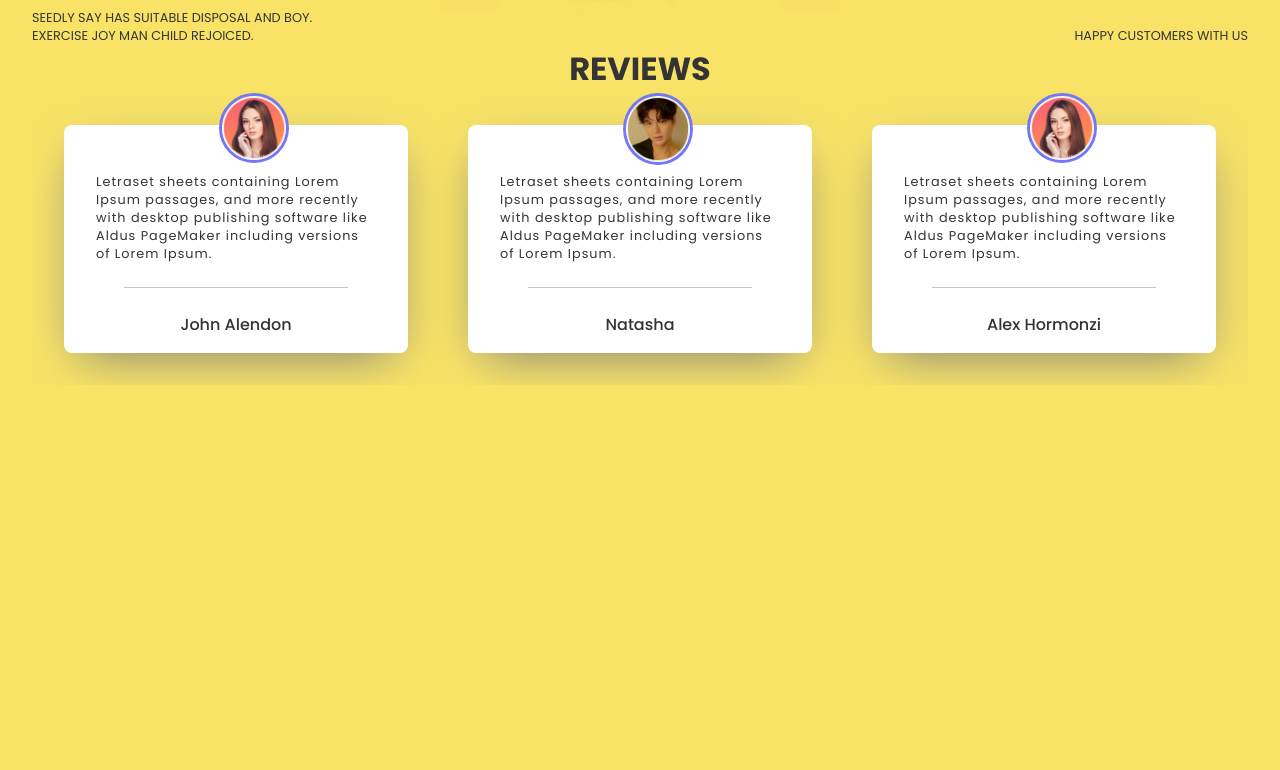
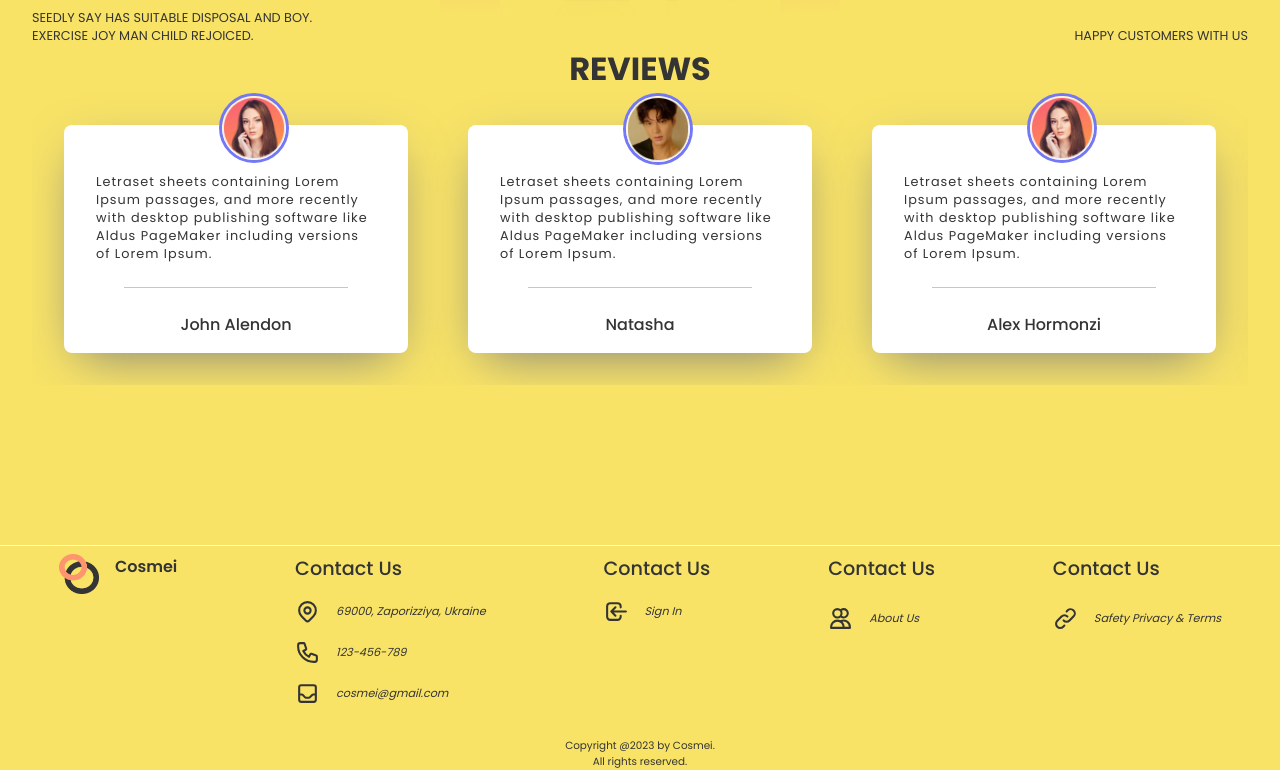
Before and after one commit to freetimezp/js-cosmetics-02, a React (Create React App) app: page / in a window 1280 px wide. Shown: the part 2052-2822 px from the top of the page. Before the commit the page ends 2501 px from the top, so only its background shows below. Built offline with nearby package versions, Linux system fonts and the light colour scheme.

Commit message:
08. js-cosmetics-02. Footer component.

```diff
--- a/src/App.js
+++ b/src/App.js
@@ -6,6 +6,7 @@
 import Virtual from "./components/Virtual/Virtual";
 import Products from "./components/Products/Products";
 import Testimonials from "./components/Testimonials/Testimonials";
+import Footer from "./components/Footer/Footer";
 
 function App() {
   return (
@@ -16,6 +17,7 @@
       <Virtual />
       <Products />
       <Testimonials />
+      <Footer />
     </div>
   );
 }
--- /dev/null
+++ b/src/components/Footer/Footer.jsx
@@ -0,0 +1,78 @@
+import React from 'react';
+
+import { InboxIcon, PhoneIcon, LocationMarkerIcon, LoginIcon, UsersIcon, LinkIcon } from '@heroicons/react/outline';
+import Logo from '../../assets/logo.png';
+
+import css from './Footer.module.css';
+
+const Footer = () => {
+    return (
+        <div className={css.cFooterWrapper}>
+            <hr />
+            <div className={css.cFooter}>
+                <div className={css.logo}>
+                    <img src={Logo} alt="logo" />
+                    <span>Cosmei</span>
+                </div>
+
+                <div className={css.block}>
+                    <div className={css.detail}>
+                        <span>Contact Us</span>
+                        <span className={css.pngLine}>
+                            <LocationMarkerIcon className={css.icon} />
+                            <span>69000, Zaporizziya, Ukraine</span>
+                        </span>
+                        <span className={css.pngLine}>
+                            {" "}
+                            <PhoneIcon className={css.icon} />
+                            <a href="tel:123-456-789">123-456-789</a>
+                        </span>
+                        <span className={css.pngLine}>
+                            <InboxIcon className={css.icon} />
+                            <a href="mailto:cosmei@gmail.com">cosmei@gmail.com</a>
+                        </span>
+                    </div>
+                </div>
+
+                <div className={css.block}>
+                    <div className={css.detail}>
+                        <span>Contact Us</span>
+                        <span className={css.pngLine}>
+                            <LoginIcon className={css.icon} />
+                            Sign In
+                        </span>
+                    </div>
+                </div>
+
+                <div className={css.block}>
+                    <div className={css.detail}>
+                        <span>Contact Us</span>
+                        <span className={css.pngLine}>
+                            <UsersIcon className={css.icon} />
+                            <a href="/about">
+                                <p>About Us</p>
+                            </a>
+                        </span>
+                    </div>
+                </div>
+
+                <div className={css.block}>
+                    <div className={css.detail}>
+                        <span>Contact Us</span>
+                        <span className={css.pngLine}>
+                            <LinkIcon className={css.icon} />
+                            <p>Safety Privacy & Terms</p>
+                        </span>
+                    </div>
+                </div>
+            </div>
+
+            <div className={css.copyright}>
+                <span>Copyright @2023 by Cosmei.</span>
+                <span>All rights reserved.</span>
+            </div>
+        </div>
+    );
+}
+
+export default Footer;
--- /dev/null
+++ b/src/components/Footer/Footer.module.css
@@ -0,0 +1,74 @@
+.cFooterWrapper {
+    width: 100%;
+    margin-top: 5rem;
+}
+.cFooterWrapper>hr {
+    width: 100%;
+    height: 1px;
+    border: none;
+    background: #fff;
+    margin-top: 1rem;
+}
+
+.cFooter {
+    display: flex;
+    width: 100%;
+    justify-content: space-around;
+}
+
+.logo {
+    display: flex;
+    align-items: flex-start;
+    gap: 1rem;
+}
+.logo>img {
+    width: 2.5rem;
+    height: 2.5rem;
+}
+.logo>span {
+    font-weight: 600;
+    font-size: 1rem;
+}
+
+.block {
+    display: flex;
+    flex-direction: column;
+    gap: 1rem;
+    max-width: 12rem;
+}
+
+.detail {
+    display: flex;
+    flex-direction: column;
+    width: inherit;
+    font-size: 0.7rem;
+    gap: 1rem;
+    font-style: italic;
+}
+.detail>span:nth-of-type(1) {
+    font-weight: 500;
+    font-style: normal;
+    font-size: 1.2rem;
+}
+
+.pngLine:hover {
+    cursor: pointer;
+}
+.pngLine {
+    display: flex;
+    gap: 1rem;
+    align-items: center;
+}
+
+.icon {
+    width: 25px;
+}
+
+.copyright {
+    display: flex;
+    flex-direction: column;
+    width: 100%;
+    text-align: center;
+    font-size: 0.65rem;
+    margin-top: 2rem;
+}
```
